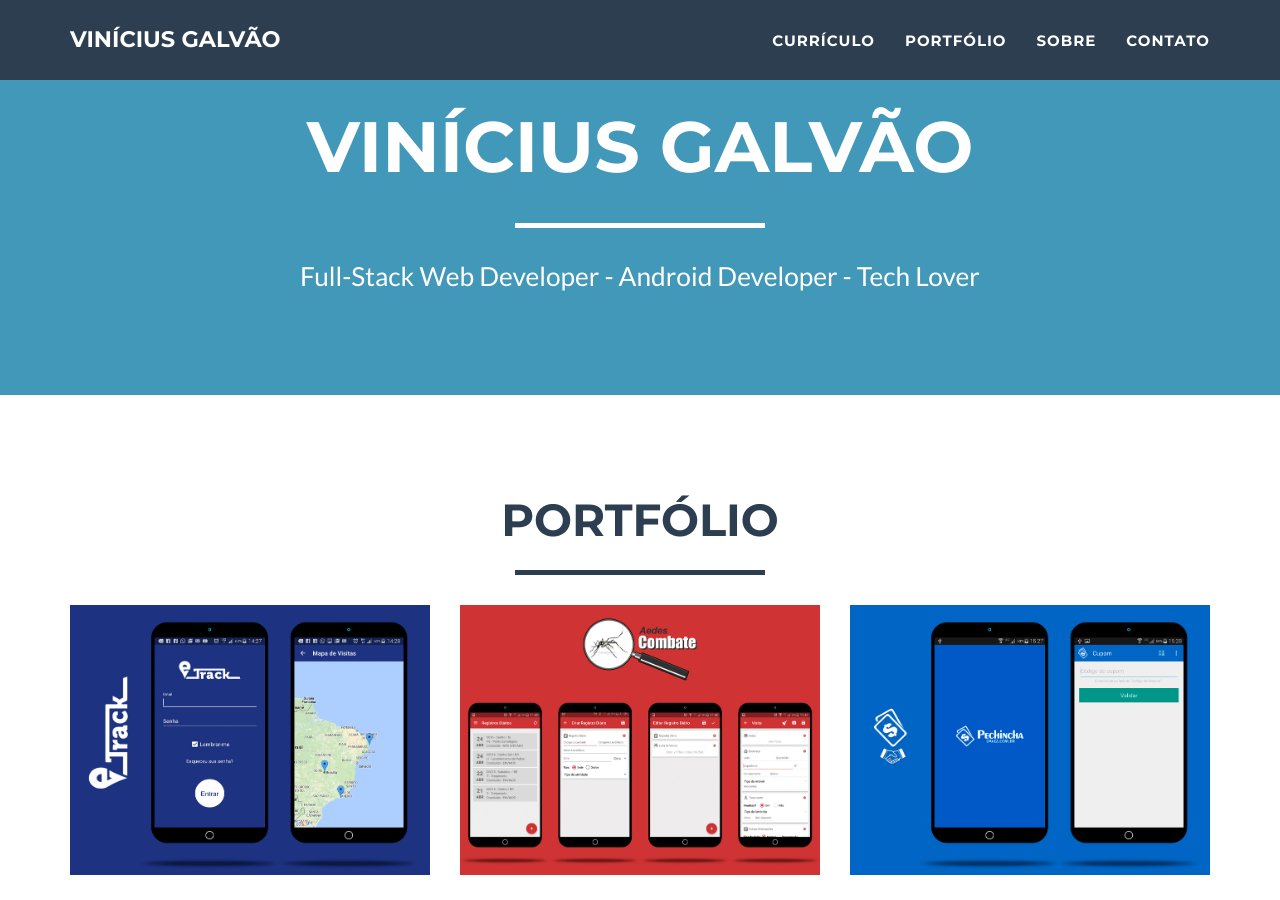
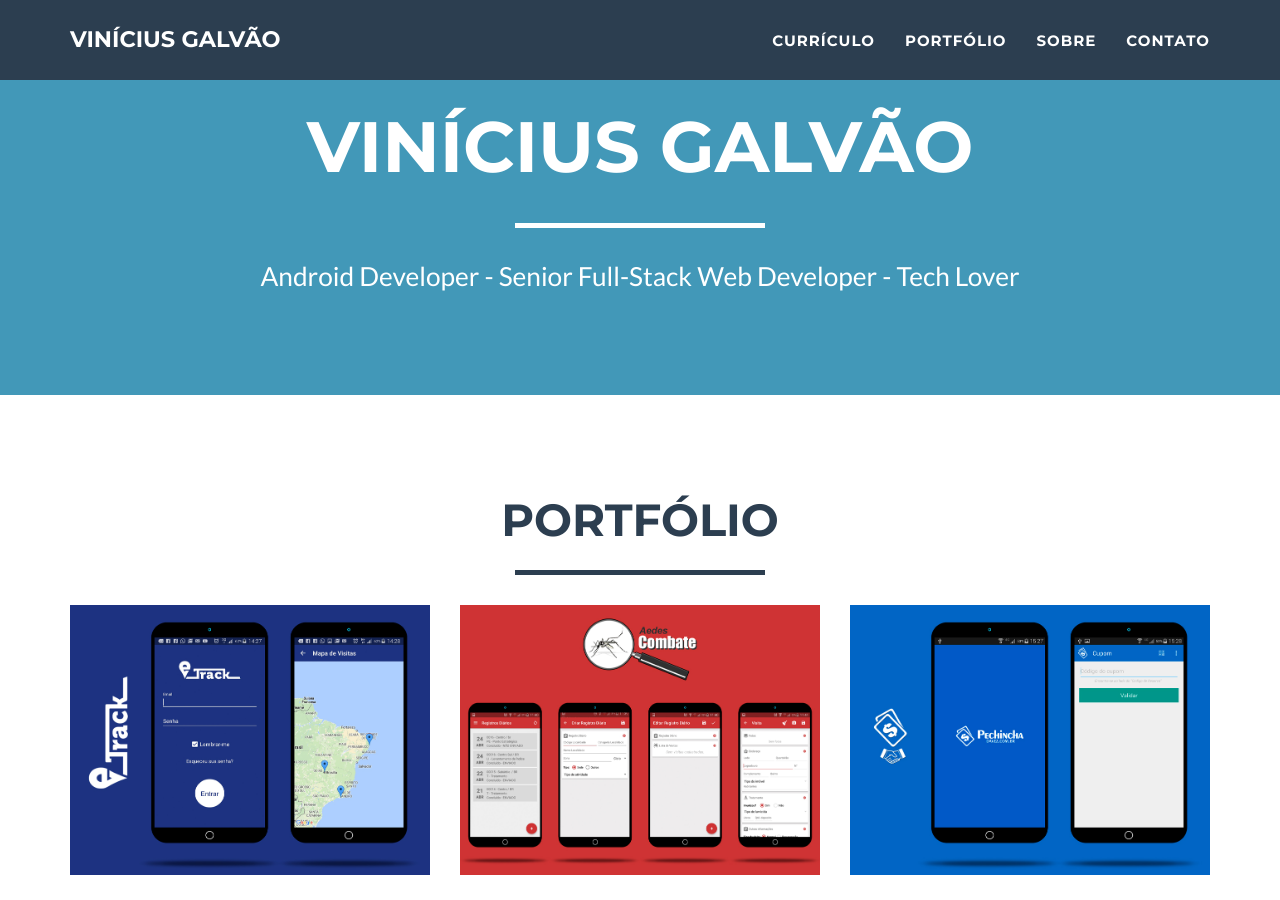
Before and after one commit to viniciusgalvao/viniciusgalvao.github.io, a Jekyll site: the page built from index.html, in a window 1280 px wide and 900 px high, scrolled down 380 px. Built offline with Jekyll 4.4.1, drawn with Linux system fonts in a browser that asks for light colours.

Commit message:
Update skills

```diff
--- a/_config.yml
+++ b/_config.yml
@@ -3,7 +3,7 @@
 email: contato@viniciusgalvao.com.br
 url: https://viniciusgalvao.github.io
 description: "Desenvolvedor Web e Mobile em Recife"
-skills: "Full-Stack Web Developer - Android Developer - Tech Lover"
+skills: "Android Developer - Senior Full-Stack Web Developer - Tech Lover"
 meta_author: Vinícius Galvão
 
 # Google webmaster tools
```
